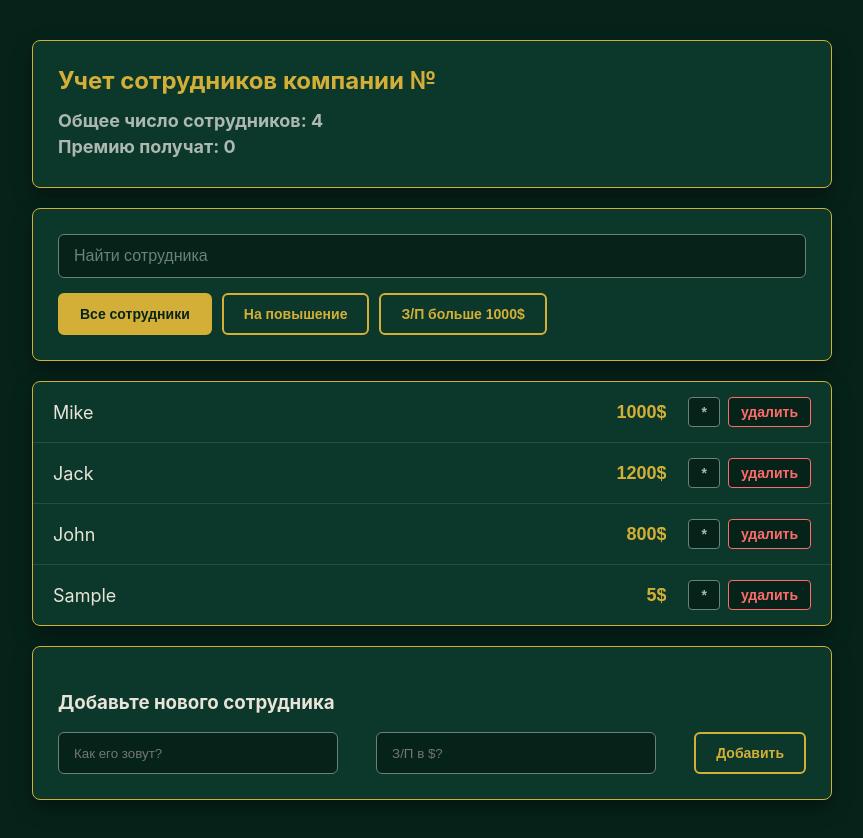
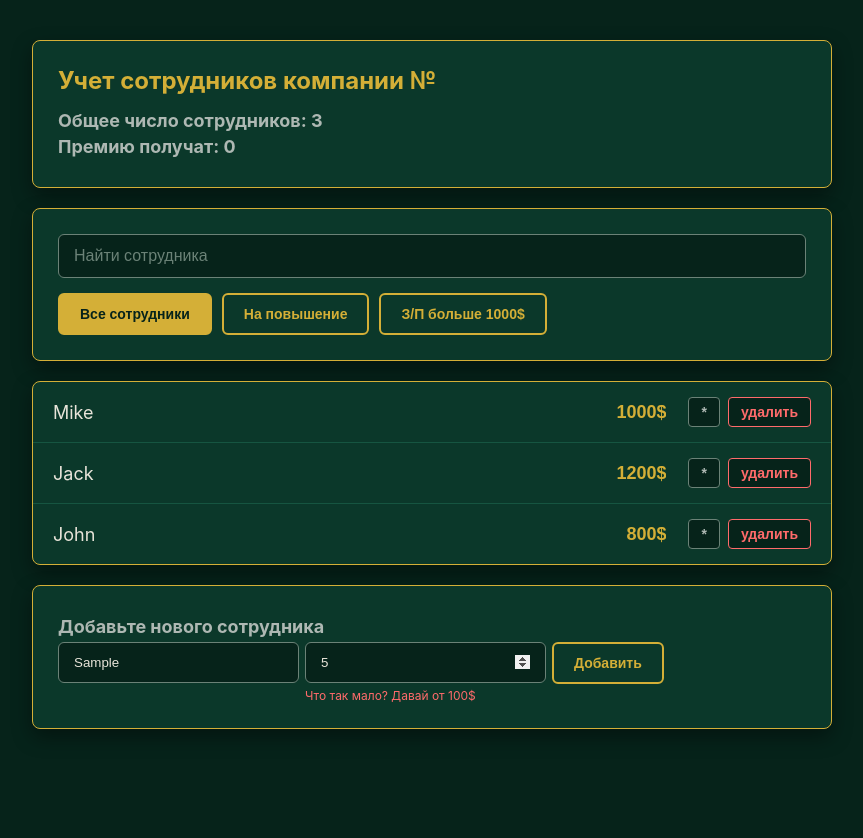
Before and after one commit to yulo999/project, a React (Vite) app: page / in a window 1280 px wide. Both pictures are taken after typing "Sample", "5" into the empty fields and a click on the button "Добавить". Shown: the whole page, without its empty margins (208-1071 px from the left). After the commit the page ends 800 px from the top, so only its background shows below. Built offline with nearby package versions, Linux system fonts and the light colour scheme.

Commit message:
Update EmployeeAddForm.jsx

```diff
--- a/src/components/EmployeeAddForm.jsx
+++ b/src/components/EmployeeAddForm.jsx
@@ -1,7 +1,21 @@
 import { useForm } from "react-hook-form";
+import { zodResolver } from "@hookform/resolvers/zod";
+import { z } from "zod";
+
+const schema = z.object({
+  newName: z.string().min(2, "Слишком короткое имя"),
+  newSalary: z.coerce.number().min(100, "Что так мало? Давай от 100$"),
+});
 
 const EmployeeAddForm = ({ onAdd }) => {
-  const { register, handleSubmit, reset } = useForm();
+  const {
+    register,
+    handleSubmit,
+    reset,
+    formState: { errors },
+  } = useForm({
+    resolver: zodResolver(schema),
+  });
 
   const onSubmit = (data) => {
     onAdd(data);
@@ -9,19 +23,35 @@ const EmployeeAddForm = ({ onAdd }) => {
   };
 
   return (
-    <div className="employee-add-form block-style">
-      <h3>Добавьте нового сотрудника</h3>
-      <form onSubmit={handleSubmit(onSubmit)} className="add-form">
+    <div className="app-info block-style">
+      <h2>Добавьте нового сотрудника</h2>
+      <form className="add-form" onSubmit={handleSubmit(onSubmit)}>
+        <div style={{ display: "flex", flexDirection: "column" }}>
           <input
             type="text"
             placeholder="Как его зовут?"
-          {...register("newName", { required: true })}
+            {...register("newName")}
           />
+          {errors.newName && (
+            <span style={{ color: "#ff6b6b", fontSize: "12px", marginTop: "5px" }}>
+              {errors.newName.message}
+            </span>
+          )}
+        </div>
+
+        <div style={{ display: "flex", flexDirection: "column" }}>
           <input
             type="number"
             placeholder="З/П в $?"
-          {...register("newSalary", { required: true })}
+            {...register("newSalary")}
           />
+          {errors.newSalary && (
+            <span style={{ color: "#ff6b6b", fontSize: "12px", marginTop: "5px" }}>
+              {errors.newSalary.message}
+            </span>
+          )}
+        </div>
+
         <button type="submit" className="btn btn-outline-light">
           Добавить
         </button>
```
Lines whose indentation alone changed are shown as unchanged.
